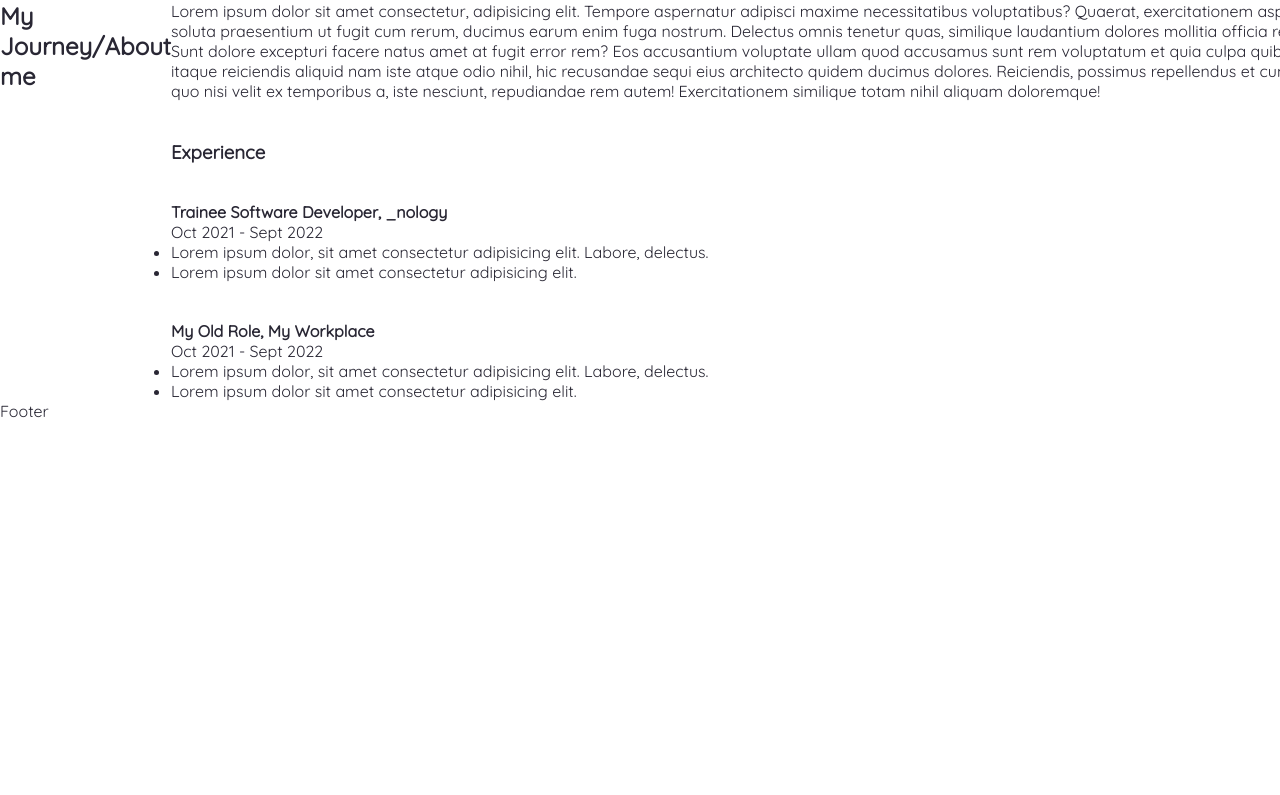
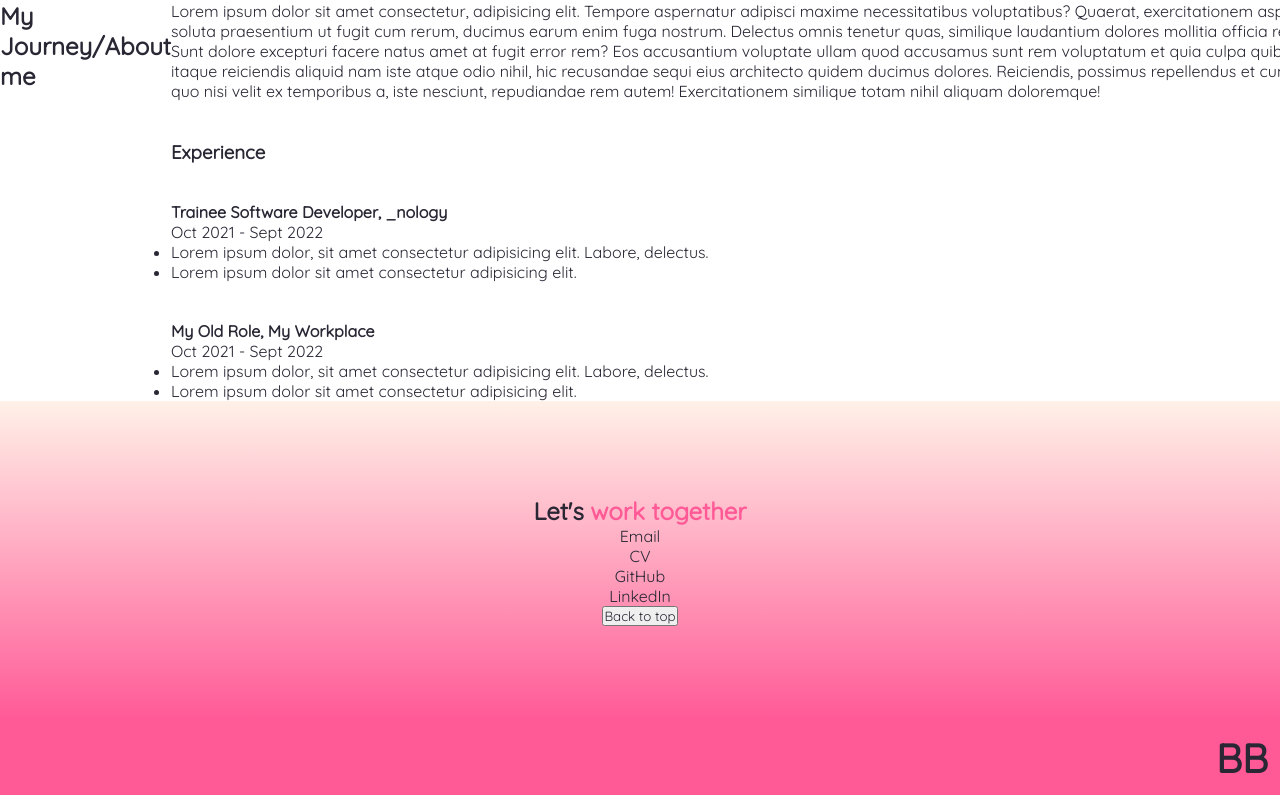
Before and after one commit to blaisebuckland/portfolio-v2, a React (Create React App) app: page / in a window 1280 px wide. Shown: the part 1749-2544 px from the top of the page. Before the commit the page ends 2170 px from the top, so only its background shows below. Built offline with nearby package versions, Linux system fonts and the light colour scheme.

Commit message:
Rename footer to "contact"

```diff
--- a/src/App.jsx
+++ b/src/App.jsx
@@ -1,12 +1,12 @@
 import React from 'react';
 import styles from './App.module.scss';
 import About from './components/About';
-import Footer from './components/Footer';
 import HeroPage from './components/HeroPage';
 import NavBar from './components/NavBar';
 import Projects from './components/Projects';
 import SideNav from './components/SideNav';
 import Skills from './components/Skills';
+import Contact from './components/Contact';
 
 const App = () => {
   return (
@@ -17,7 +17,7 @@
     <Projects />
     <Skills />
     <About />
-    <Footer />
+    <Contact />
     </>
   )
 }
--- a/src/components/Footer/Footer.jsx
+++ /dev/null
@@ -1,10 +0,0 @@
-import React from 'react';
-import styles from './Footer.module.scss';
-
-const Footer = () => {
-  return (
-    <div>Footer</div>
-  )
-}
-
-export default Footer;
--- a/src/components/Footer/index.js
+++ /dev/null
@@ -1,3 +0,0 @@
-import Footer from "./Footer";
-
-export default Footer;
```
Also changed, not shown: src/components/Footer/Footer.module.scss (deleted).
